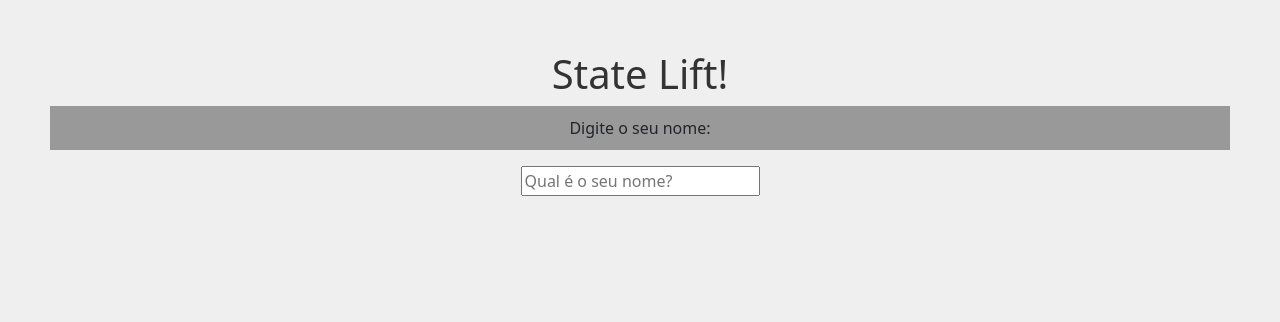
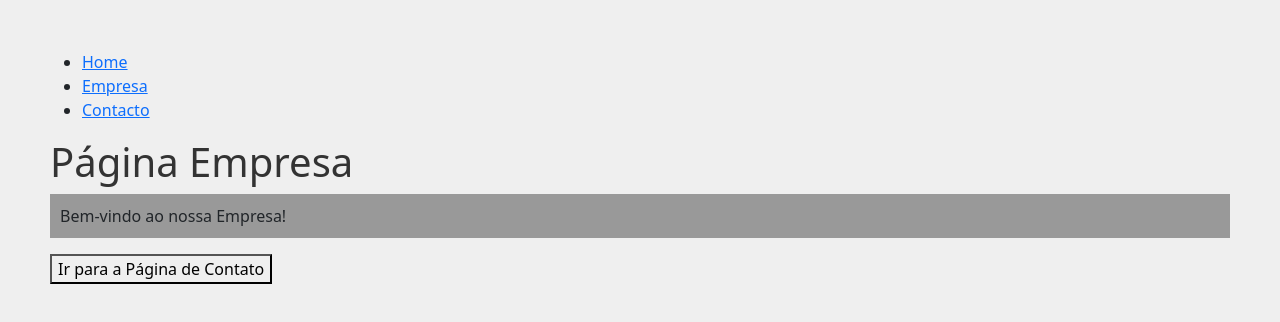
Before and after one commit to adelsonsaguateDev/react_app, a React (Create React App) app: page /empresa in a window 1280 px wide. Shown: the top 322 px of the page. Built offline with nearby package versions, Linux system fonts and the light colour scheme.

Commit message:
Removido o Switch da versão 7^ e Agora o componente é passado como valor da propriedade element, usando JSX (<Component />).

```diff
--- a/package.json
+++ b/package.json
@@ -8,6 +8,7 @@
     "@testing-library/user-event": "^13.5.0",
     "react": "^18.3.1",
     "react-dom": "^18.3.1",
+    "react-router-dom": "^7.1.1",
     "react-scripts": "5.0.1",
     "web-vitals": "^2.1.4"
   },
--- a/src/App.js
+++ b/src/App.js
@@ -1,22 +1,32 @@
-import { useState } from 'react';
-import './App.css';
-import SeuNome from './components/SeuNome';
-import Saudacao from './components/Saudacao';
-
-
+import { BrowserRouter as Router, Routes, Route, Link } from "react-router-dom";
+import Home from "./pages/Home";
+import Contacto from "./pages/Contacto";
+import Empresa from "./pages/Empresa";
 
 function App() {
+  return (
+    <Router>
+      <nav>
+        <ul>
+          <li>
+            <Link to="/">Home</Link>
+          </li>
+          <li>
+            <Link to="/empresa">Empresa</Link>
+          </li>
+          <li>
+            <Link to="/contacto">Contacto</Link>
+          </li>
+        </ul>
+      </nav>
 
-  const [nome, setNome] = useState()
-
-  return (
-    <div className="App">
-      <h1>State Lift!</h1>
-      <SeuNome setNome={setNome} />
-      <Saudacao nome={nome}/>
-
-    </div>
+      <Routes>
+        <Route path="/" element={<Home />} />
+        <Route path="/empresa" element={<Empresa />} />
+        <Route path="/contacto" element={<Contacto />} />
+      </Routes>
+    </Router>
   );
 }
 
-export default App
+export default App;
--- /dev/null
+++ b/src/pages/Contacto.js
@@ -0,0 +1,11 @@
+function Contacto(){
+    return (
+        <div>
+            <h1>Página Contacto</h1>
+            <p>Por favor, nos contacte!</p>
+            <button>Ir para a Página de Inicial</button>
+        </div>
+    )
+}
+
+export default Contacto
--- /dev/null
+++ b/src/pages/Empresa.js
@@ -0,0 +1,11 @@
+function Empresa(){
+    return (
+        <div>
+            <h1>Página Empresa</h1>
+            <p>Bem-vindo ao nossa Empresa!</p>
+            <button>Ir para a Página de Contato</button>
+        </div>
+    )
+}
+
+export default Empresa
--- /dev/null
+++ b/src/pages/Home.js
@@ -0,0 +1,11 @@
+function Home(){
+    return (
+        <div>
+            <h1>Página Inicial</h1>
+            <p>Bem-vindo ao nosso site!</p>
+            <button>Ir para a Página de Contato</button>
+        </div>
+    )
+}
+
+export default Home
```
Also changed, not shown: 1 other file (tests, documents, lock files or other folders).
